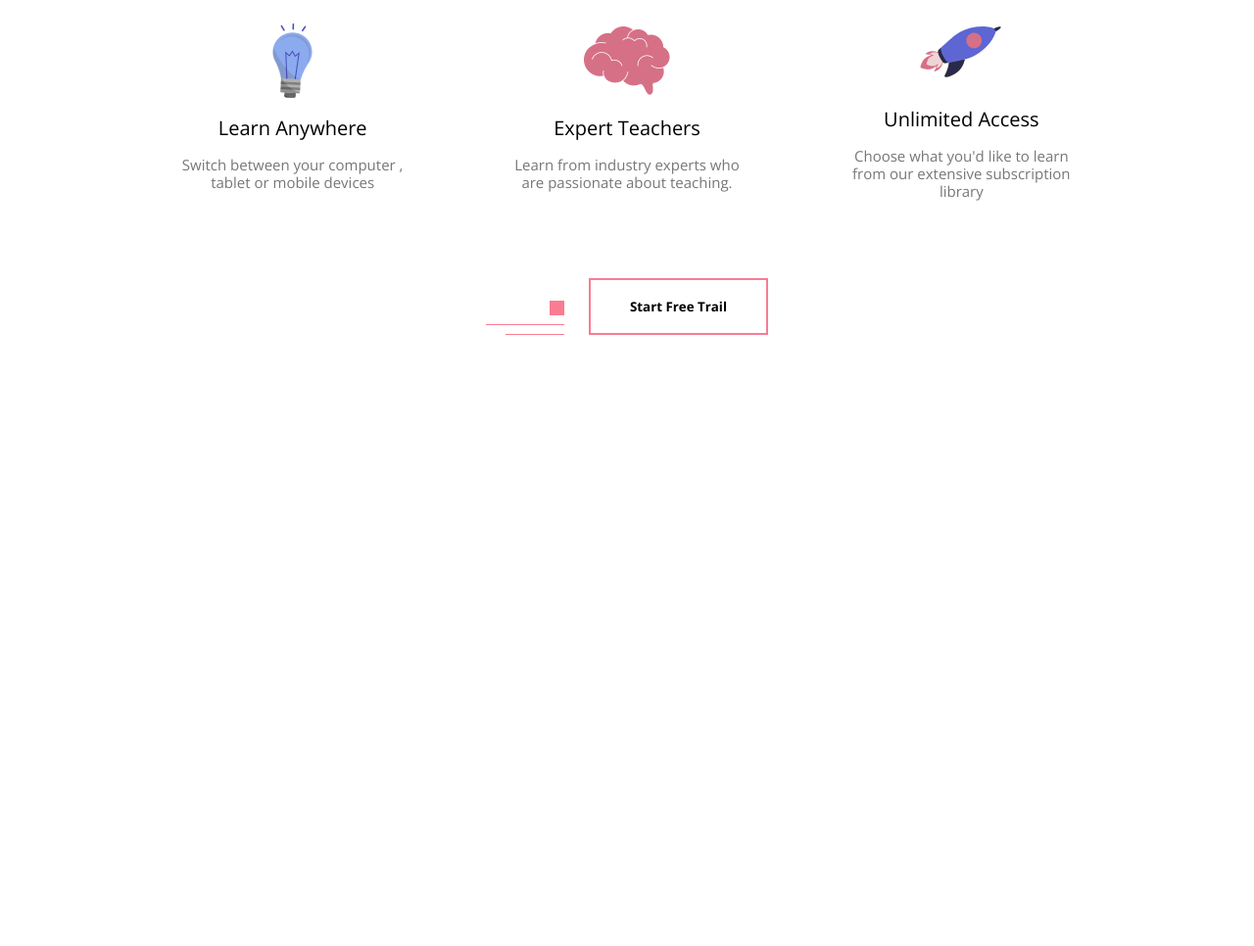
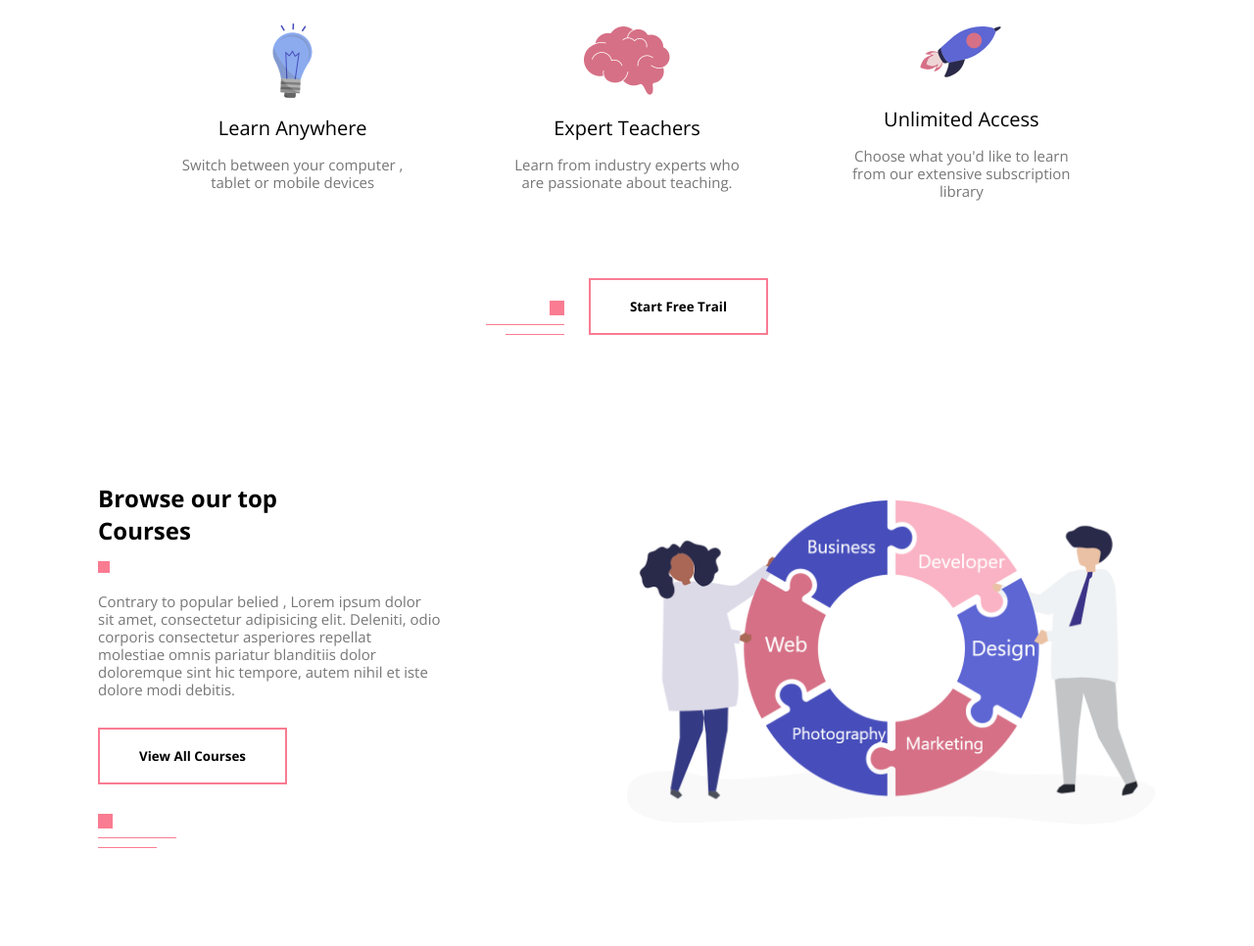
Before and after one commit to YaminiMurugan/Build_Website, a plain HTML site: page index.html in a window 1280 px wide. Shown: the part 1589-2555 px from the top of the page at 98% size. Before the commit the page ends 1981 px from the top, so only its background shows below. Drawn offline with nearby package versions, Linux system fonts and the light colour scheme.

Commit message:
Completed Courses Section
In Courses section divided the section to two parts one with text and other with image

```diff
--- a/index.html
+++ b/index.html
@@ -70,7 +70,8 @@
                     <span class="line-2"></span><br>
                     <span class="line-3"></span>
                 </div>
-                <h2>"Learning is not attained by chance, it must be sought for with ardor and attended to with diligence"</h2>
+                <h2>"Learning is not attained by chance, it must be sought for with ardor and attended to with
+                    diligence"</h2>
                 <h3>----Abigail Adams</h3>
             </div>
 
@@ -105,6 +106,30 @@
             <button class="common-btn">Start Free Trail</button>
         </div>
     </section>
+    <!-- Start of Courses Section -->
+    <section id="courses">
+        <div class="container course-row">
+            <div class="course-left-col">
+                <div class="course-text">
+                <h1> Browse our top <br> Courses</h1>
+                <span class="square"></span>
+                <p>
+                    Contrary to popular belied , Lorem ipsum dolor sit amet, consectetur adipisicing elit. Deleniti, odio corporis consectetur asperiores repellat molestiae omnis pariatur blanditiis dolor doloremque sint hic tempore, autem nihil et iste dolore modi debitis.
+                </p>
+                <button class="common-btn">View All Courses</button>
+                <div class="line">
+                    <span class="line-1"></span><br>
+                    <span class="line-2"></span><br>
+                    <span class="line-3"></span>
+                </div>
+            </div>
+            </div>
+            <div class="course-right-col">
+                <img src="Images/course.png">
+            </div>
+        </div>
+    </section>
+    <!-- End of Courses Section -->
     <script>
         var menuBtn = document.getElementById("menuBtn");
         var sideNav = document.getElementById("sideNav");
--- a/style.css
+++ b/style.css
@@ -203,3 +203,36 @@ nav ul li a {
     margin-right: 25px;
     display: inline-block;
 }
+
+/* Start of Courses */
+#courses {
+    padding: 100px 0;
+}
+
+.course-row {
+    display: flex;
+    align-items: center;
+    flex-wrap: wrap;
+}
+
+.course-right-col {
+    flex-basis: 50%;
+}
+
+.course-right-col img {
+    width: 100%;
+}
+
+.course-left-col {
+    flex-basis: 50%;
+}
+
+.course-text {
+    width: 350px;
+}
+
+.course-text button {
+    margin: 30px 0;
+}
+
+/* End of Courses */
```
